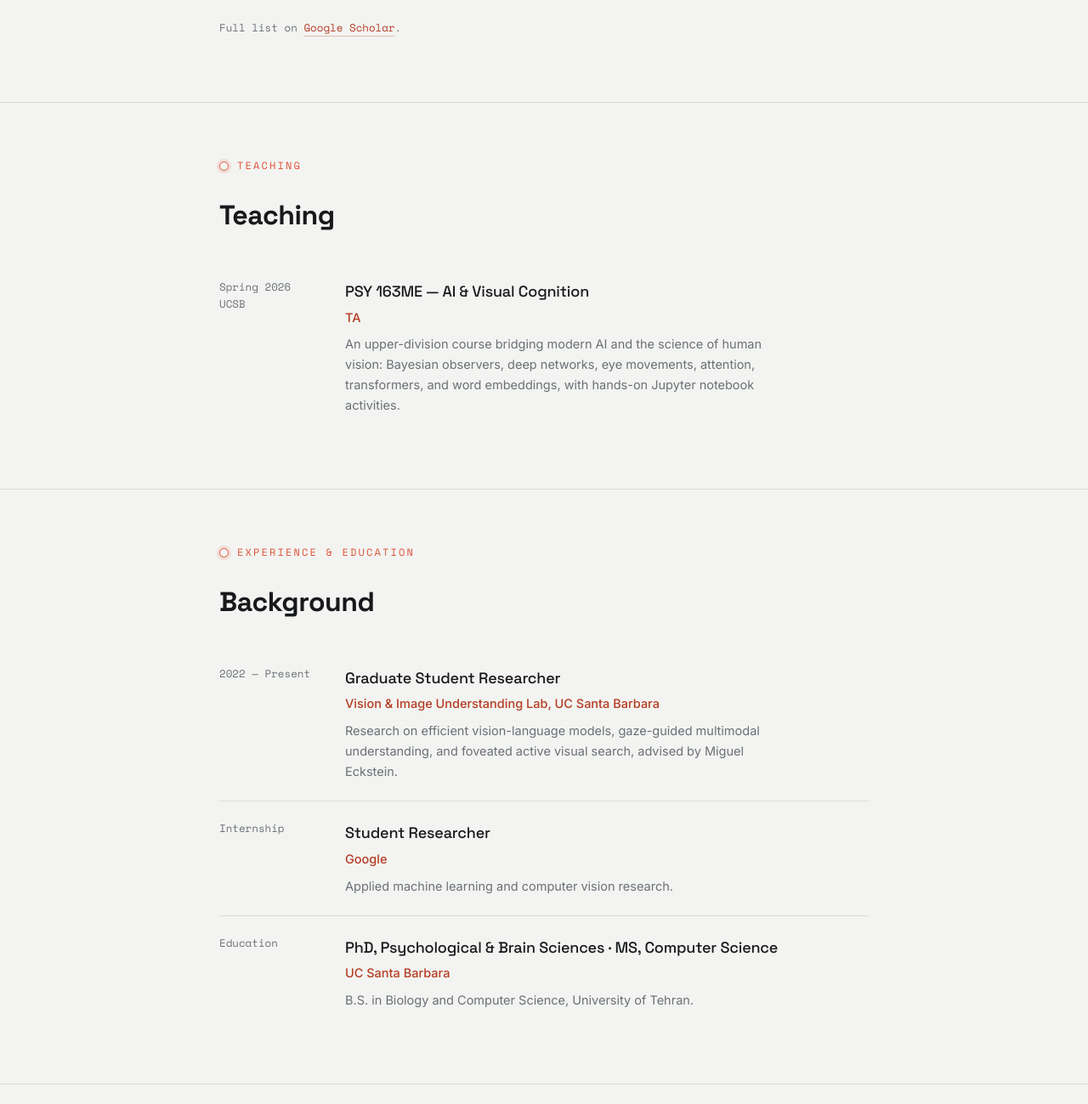
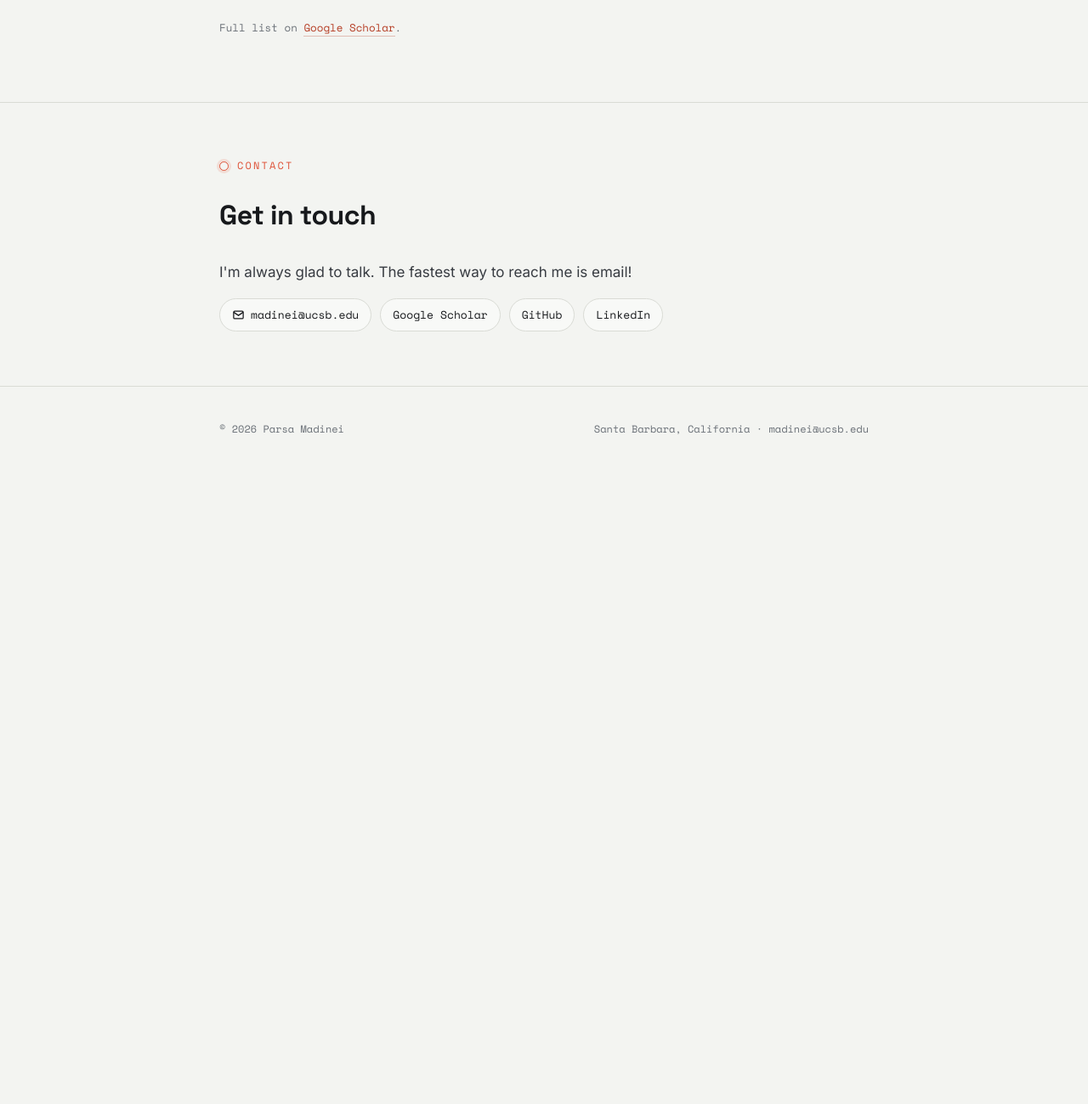
Before and after one commit to pmadinei/pmadinei.github.io, a plain HTML site: page index.html in a window 1280 px wide. Shown: the part 3481-4780 px from the top of the page at 85% size. After the commit the page ends 4056 px from the top, so only its background shows below. Drawn offline with nearby package versions, Linux system fonts and the light colour scheme.

Commit message:
Modify meta description and comment out sections

```diff
--- a/index.html
+++ b/index.html
@@ -4,7 +4,7 @@
 <meta charset="UTF-8">
 <meta name="viewport" content="width=device-width, initial-scale=1.0">
 <title>Parsa Madinei</title>
-<meta name="description" content="Parsa Madinei — PhD candidate at UC Santa Barbara working at the intersection of human visual cognition and vision-language models.">
+<meta name="description" content="Parsa Madinei — PhD candidate at UC Santa Barbara.">
 
 <!-- ===== Social / SEO ===== -->
 <meta property="og:title" content="Parsa Madinei">
@@ -382,7 +382,7 @@
 </section>
 
 <!-- ===================== TEACHING ===================== -->
-<section id="teaching">
+<!-- <section id="teaching">
   <div class="wrap">
     <p class="eyebrow">Teaching</p>
     <h2>Teaching</h2>
@@ -395,10 +395,10 @@
       </div>
     </div>
   </div>
-</section>
+</section> -->
 
 <!-- ===================== EXPERIENCE ===================== -->
-<section id="experience">
+<!-- <section id="experience">
   <div class="wrap">
     <p class="eyebrow">Experience &amp; Education</p>
     <h2>Background</h2>
@@ -430,7 +430,7 @@
       </div>
     </div>
   </div>
-</section>
+</section> -->
 
 <!-- ===================== CONTACT ===================== -->
 <section id="contact">
```
